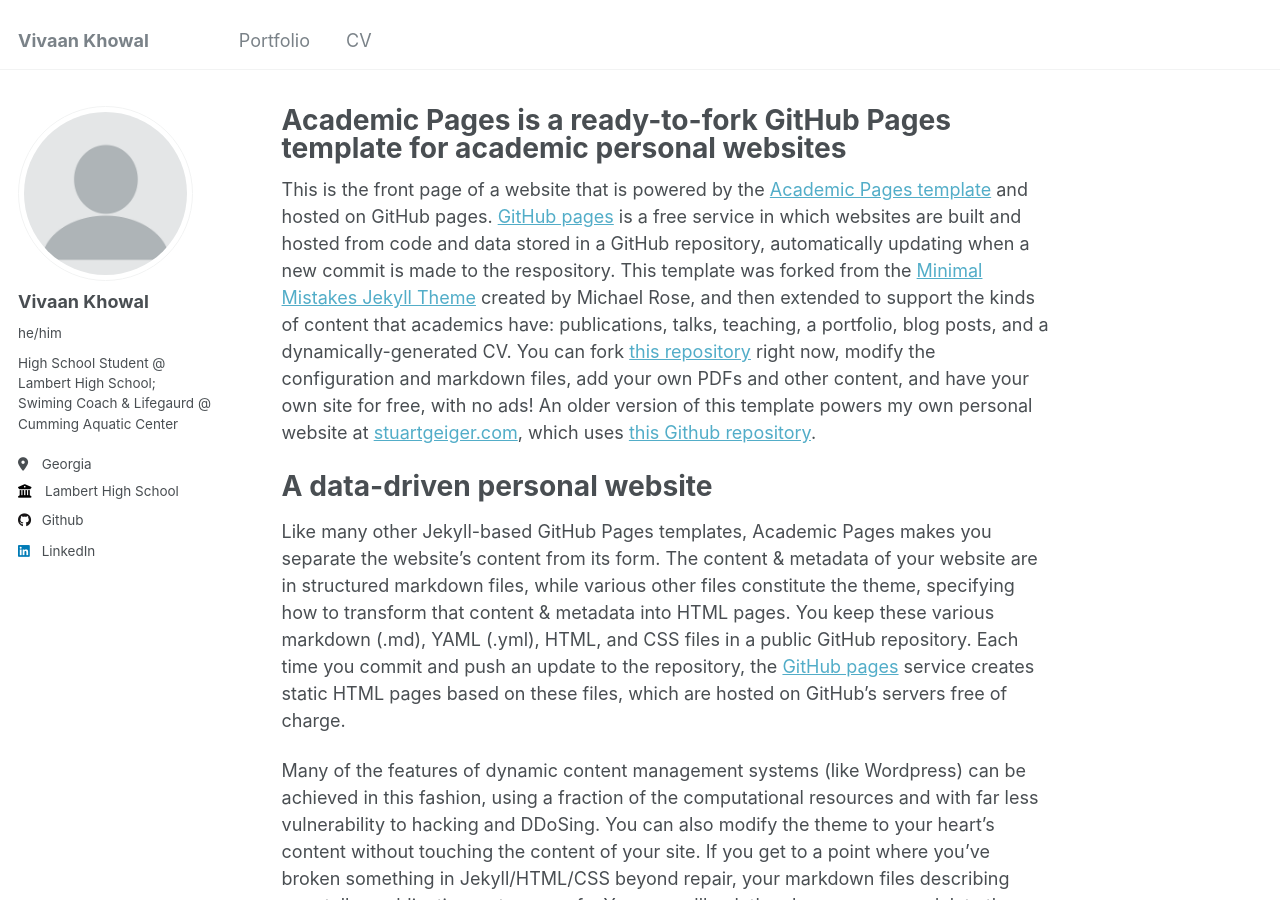
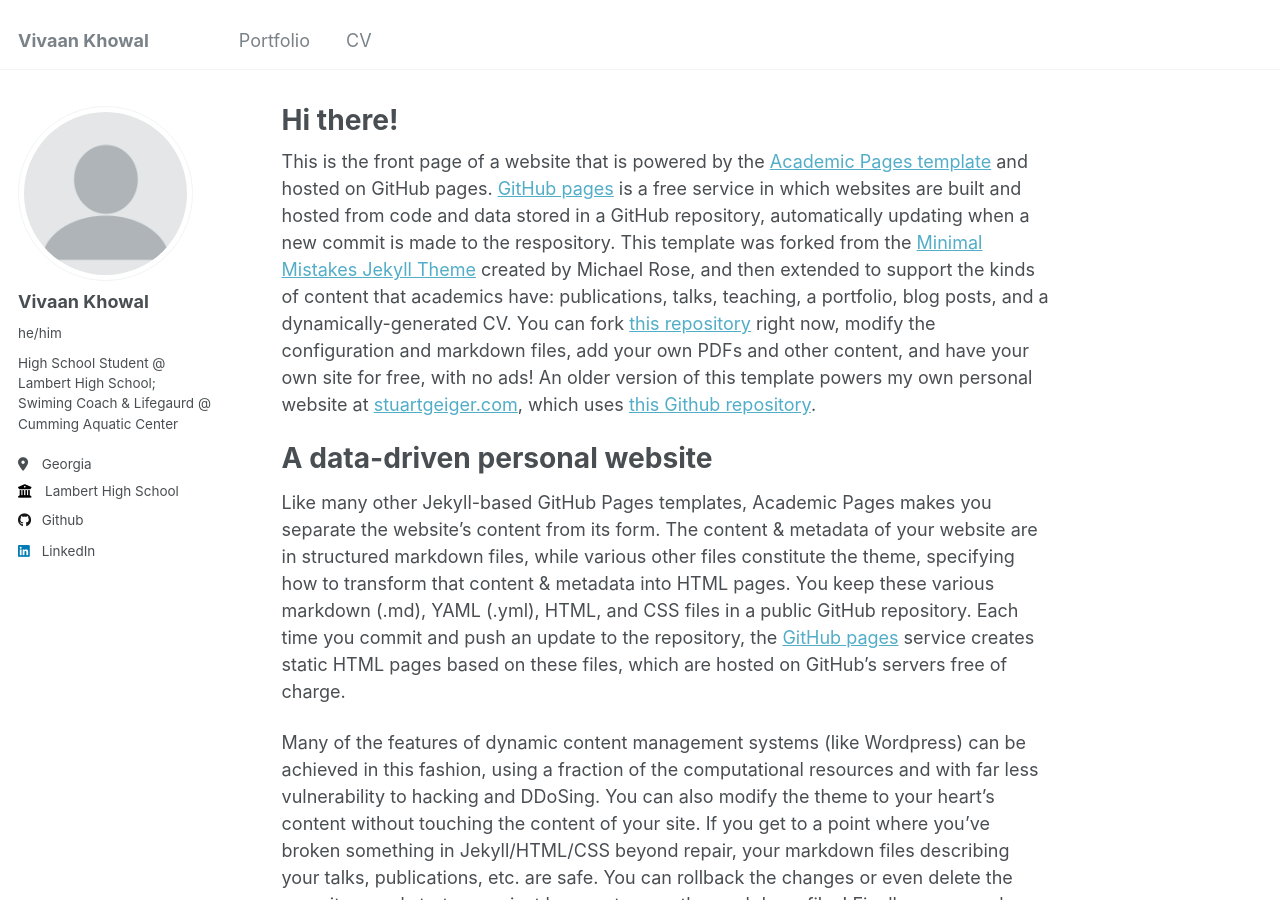
Before and after one commit to vivaankhowal/vivaankhowal.github.io, a Jekyll site: the page built from _pages/about.md, in a window 1280 px wide and 900 px high. Built offline with Jekyll 4.4.1, drawn with Linux system fonts in a browser that asks for light colours.

Commit message:
Update about.md

```diff
--- a/_pages/about.md
+++ b/_pages/about.md
@@ -1,6 +1,6 @@
 ---
 permalink: /
-title: "Academic Pages is a ready-to-fork GitHub Pages template for academic personal websites"
+title: "Hi there!"
 author_profile: true
 redirect_from:
   - /about/
```
